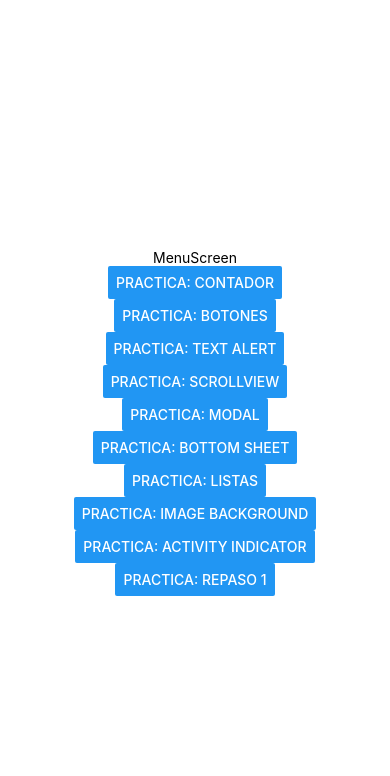
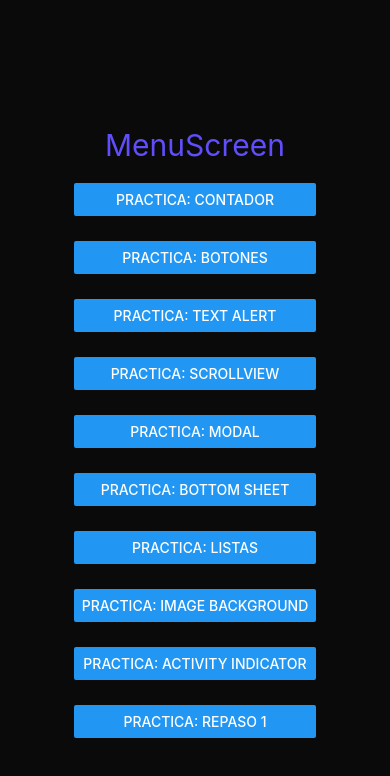
Before and after one commit to tony-g-j/PAM212, a React Native app in the folder intro/: screen / in a window 390 px wide. Shown: the top 776 px of the page. Built offline with nearby package versions, Linux system fonts and the light colour scheme.

Commit message:
ScrollView : Completada

```diff
--- a/intro/App.js
+++ b/intro/App.js
@@ -2,6 +2,6 @@ import MenuScreen from './screens/MenuScreen';
 
 export default function App() {
   return (
-    <MenuScreen></MenuScreen>
+    <MenuScreen/>
   );
 }
--- a/intro/screens/MenuScreen.js
+++ b/intro/screens/MenuScreen.js
@@ -3,7 +3,7 @@ import React, { useState } from 'react';
 import ContadorScreen from './ContadorScreen';
 import BotonesScreen from './botones/BotonesScreen';
 import Text_AlertScreen from './Text_AlertScreen';
-import ScrollViewScreen from './ScrollViewScreen';
+import ScrollViewScreen from './ScrollViewScreen_1';
 import ModalScreen from './ModalScreen';
 import BottomSheetScreen from './BottomSheetScreen';
 import ListasScreen from './ListasScreen';
@@ -12,53 +12,67 @@ import ActivityIndicatorScreen from './ActivityIndicatorScreen';
 import Repaso_1 from './Repaso_1';
 
 export default function MenuScreen() {
-  const [screen, setScreen] = useState('menu');
+
+  const [screen, setScreen] = useState('Menu');
+
   switch (screen) {
     case 'contador':
-      return <ContadorScreen/>;
+      return <ContadorScreen />;
     case 'botones':
-      return <BotonesScreen/>;
+      return <BotonesScreen />;
     case 'textAlert':
-      return <Text_AlertScreen/>;
+      return <Text_AlertScreen />;
     case 'scrollView':
-      return <ScrollViewScreen/>;
+      return <ScrollViewScreen />;
     case 'modal':
-      return <ModalScreen/>;
+      return <ModalScreen />;
     case 'bottomSheet':
-      return <BottomSheetScreen/>;
+      return <BottomSheetScreen />;
     case 'listas':
-      return <ListasScreen/>;
+      return <ListasScreen />;
     case 'imgBackgroud':
-      return <SplashScreen/>;
+      return <SplashScreen />;
     case 'activityIndicator':
-      return <ActivityIndicatorScreen/>;
+      return <ActivityIndicatorScreen />;
     case 'Repaso_1':
-      return <Repaso_1/>
-    case 'menu':
+      return <Repaso_1 />
+    case 'Menu':
     default:
       return (
         <View style={styles.container}>
-          <Text>MenuScreen</Text>
-          <Button onPress={() => setScreen('contador')} title='Practica: Contador'/>
-          <Button onPress={() => setScreen('botones')} title='Practica: Botones'/>
-          <Button onPress={() => setScreen('textAlert')} title='Practica: Text Alert'/>
-          <Button onPress={() => setScreen('scrollView')} title='Practica: ScrollView'/>
-          <Button onPress={() => setScreen('modal')} title='Practica: Modal'/>
-          <Button onPress={() => setScreen('bottomSheet')} title='Practica: Bottom Sheet'/>
-          <Button onPress={() => setScreen('listas')} title='Practica: Listas'/>
-          <Button onPress={() => setScreen('imgBackgroud')} title='Practica: Image Background'/>
-          <Button onPress={() => setScreen('activityIndicator')} title='Practica: Activity Indicator'/>
-          <Button onPress={ () => setScreen('Repaso_1')} title='Practica: Repaso 1'/>
+          <Text style={styles.title}>MenuScreen</Text>
+          <View style={styles.btns}>
+            <Button onPress={() => setScreen('contador')} title='Practica: Contador' />
+            <Button onPress={() => setScreen('botones')} title='Practica: Botones' />
+            <Button onPress={() => setScreen('textAlert')} title='Practica: Text Alert' />
+            <Button onPress={() => setScreen('scrollView')} title='Practica: ScrollView' />
+            <Button onPress={() => setScreen('modal')} title='Practica: Modal' />
+            <Button onPress={() => setScreen('bottomSheet')} title='Practica: Bottom Sheet' />
+            <Button onPress={() => setScreen('listas')} title='Practica: Listas' />
+            <Button onPress={() => setScreen('imgBackgroud')} title='Practica: Image Background' />
+            <Button onPress={() => setScreen('activityIndicator')} title='Practica: Activity Indicator' />
+            <Button onPress={() => setScreen('Repaso_1')} title='Practica: Repaso 1' />
+          </View>
         </View>
       );
   }
 }
 
 const styles = StyleSheet.create({
-    container:{
-        flex: 1,
-        backgroundColor: "#fff",
-        alignItems: "center",
-        justifyContent: "center"
-    }
+  container: {
+    flex: 1,
+    width: '100%',
+    height: '100%',
+    backgroundColor: "#0a0a0aff",
+    alignItems: "center",
+    justifyContent: "center",
+  },
+  title: {
+    padding: 20,
+    color: '#604efcff',
+    fontSize: 30
+  },
+  btns:{
+    gap: 25
+  }
 });
--- a/intro/screens/Repaso_1.js
+++ b/intro/screens/Repaso_1.js
@@ -14,7 +14,7 @@ import {
 } from "react-native";
 import * as SplashScreen from "expo-splash-screen";
 
-SplashScreen.preventAutoHideAsync();
+//SplashScreen.preventAutoHideAsync();
 
 const { height } = Dimensions.get("window");
 
--- a/intro/screens/ScrollViewScreen.js
+++ /dev/null
@@ -1,12 +0,0 @@
-import { Text, StyleSheet, View } from 'react-native'
-import React, { Component } from 'react'
-
-export default function ScrollViewScreen(){
-    return (
-      <View>
-        <Text>Proximamente</Text>
-      </View>
-    )
-}
-
-const styles = StyleSheet.create({})
--- /dev/null
+++ b/intro/screens/ScrollViewScreen_1.js
@@ -0,0 +1,111 @@
+import React, { } from 'react'
+import { Text, StyleSheet, View, ScrollView } from 'react-native'
+
+const DATA = [
+  { id: 1 },
+  { id: 2 },
+  { id: 3 },
+  { id: 4 },
+  { id: 5 },
+  { id: 6 },
+  { id: 7 },
+  { id: 8 },
+  { id: 9 },
+  { id: 10 },
+];
+
+const SimpleHeader = () => {
+  return (
+    <View style={styles.header}>
+      <Text style={styles.title}>ScrollView</Text>
+    </View>
+  );
+};
+
+export default function ScrollViewScreen() {
+  return (
+    <View style={styles.view}>
+      <View style = {styles.container}>
+        <SimpleHeader />
+        <ScrollView
+          horizontal={true}
+          showsVerticalScrollIndicator={false}
+          contentContainerStyle={styles.scrollContent2}
+        >
+          {DATA.map(val => {
+            return (
+              <View style={styles.cardH} key={val.id}>
+                <Text style={styles.text}> Tarjeta </Text>
+              </View>
+            );
+          })}
+        </ScrollView>
+      </View>
+
+      <View style={styles.container2}>
+        <SimpleHeader />
+        <ScrollView
+          showsVerticalScrollIndicator={true} >
+          {DATA.map(val2 => {
+            return (
+              <View style={styles.cardV} key={val2.id}>
+                <Text style={styles.text2}> Tarjeta </Text>
+              </View>
+            );
+          })}
+        </ScrollView>
+      </View>
+    </View>
+  );
+};
+
+const styles = StyleSheet.create({
+  view:{
+    flex:1
+  },
+  container:{
+    flex:1
+  },
+  container2:{
+    flex:1
+  },
+  header: {
+    height: 120,
+    backgroundColor: '#ca2424ff',
+    justifyContent: 'center',
+    alignItems: 'center',
+    paddingTop: 25
+  },
+  title: {
+    fontSize: 20,
+    color: '#ffffffff',
+    fontWeight: 'bold'
+  },
+  cardV: {
+    height: 100,
+    backgroundColor: '#380000ff',
+    marginTop: 10,
+    justifyContent: 'center',
+    alignItems: 'center',
+  },
+  cardH: {
+    height: 150,
+    width:100,
+    backgroundColor: '#380000ff',
+    marginLeft: 10,
+    justifyContent: 'center',
+    alignItems: 'center',
+  },
+  text: {
+    color: '#d6d6d6ff',
+    fontWeight: 'bold'
+  },
+  text2: {
+    color: '#d6d6d6ff',
+    fontWeight: 'bold'
+  },
+  scrollContent2:{
+    paddingVertical: 25
+  }
+
+})
```
